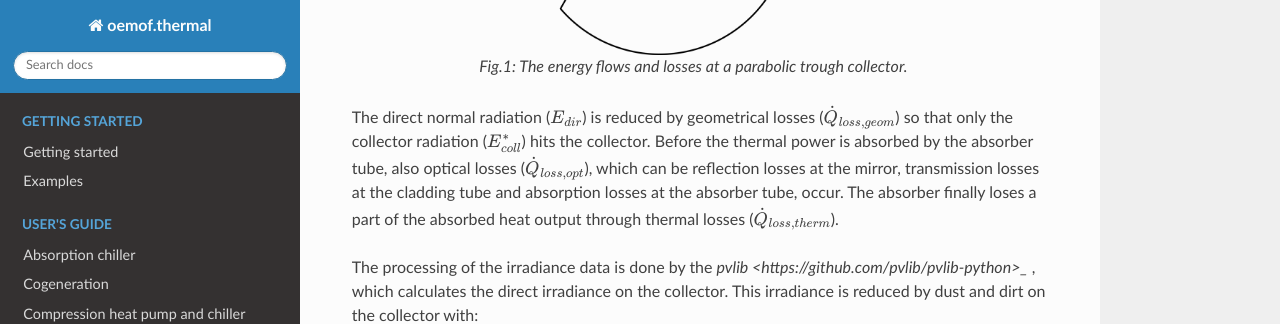
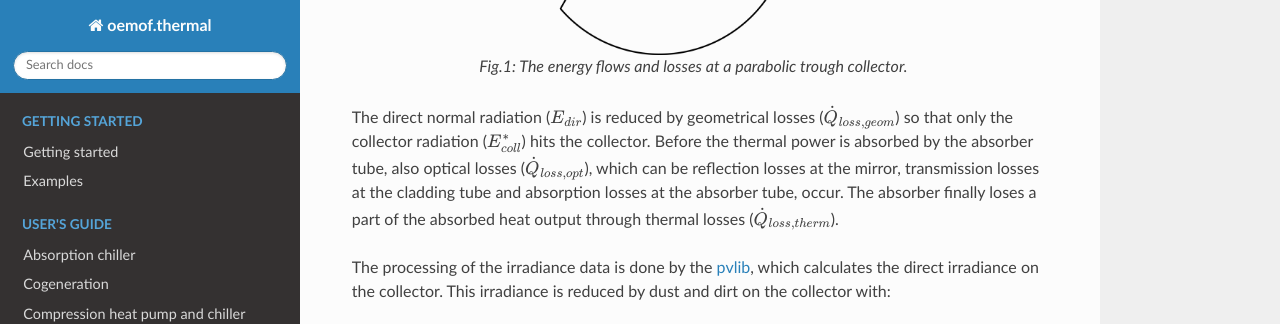
Before and after one commit to oemof/oemof-thermal, a Sphinx documentation site: the page built from docs/concentrating_solar_power.rst, in a window 1280 px wide and 900 px high, scrolled down 1078 px, cut to the strip 0-324 px from the top of the window. Built offline with Sphinx 7.4.7 and the Read the Docs theme 2.0.0, drawn with Linux system fonts in a browser that asks for light colours; formulas are drawn with MathJax 3; pages that are not in the unit, such as notebooks, are missing from menus.

Commit message:
Update docs/concentrating_solar_power.rst

```diff
--- a/docs/concentrating_solar_power.rst
+++ b/docs/concentrating_solar_power.rst
@@ -49,7 +49,7 @@ part of the absorbed heat output through thermal losses
 (:math:`\dot Q_{loss,therm}`).
 
 
-The processing of the irradiance data is done by the `pvlib <https://github.com/pvlib/pvlib-python>_` , which calculates
+The processing of the irradiance data is done by the `pvlib <https://github.com/pvlib/pvlib-python>`_, which calculates
 the direct irradiance on the collector. This irradiance is reduced by dust and
 dirt on the collector with:
 
```
